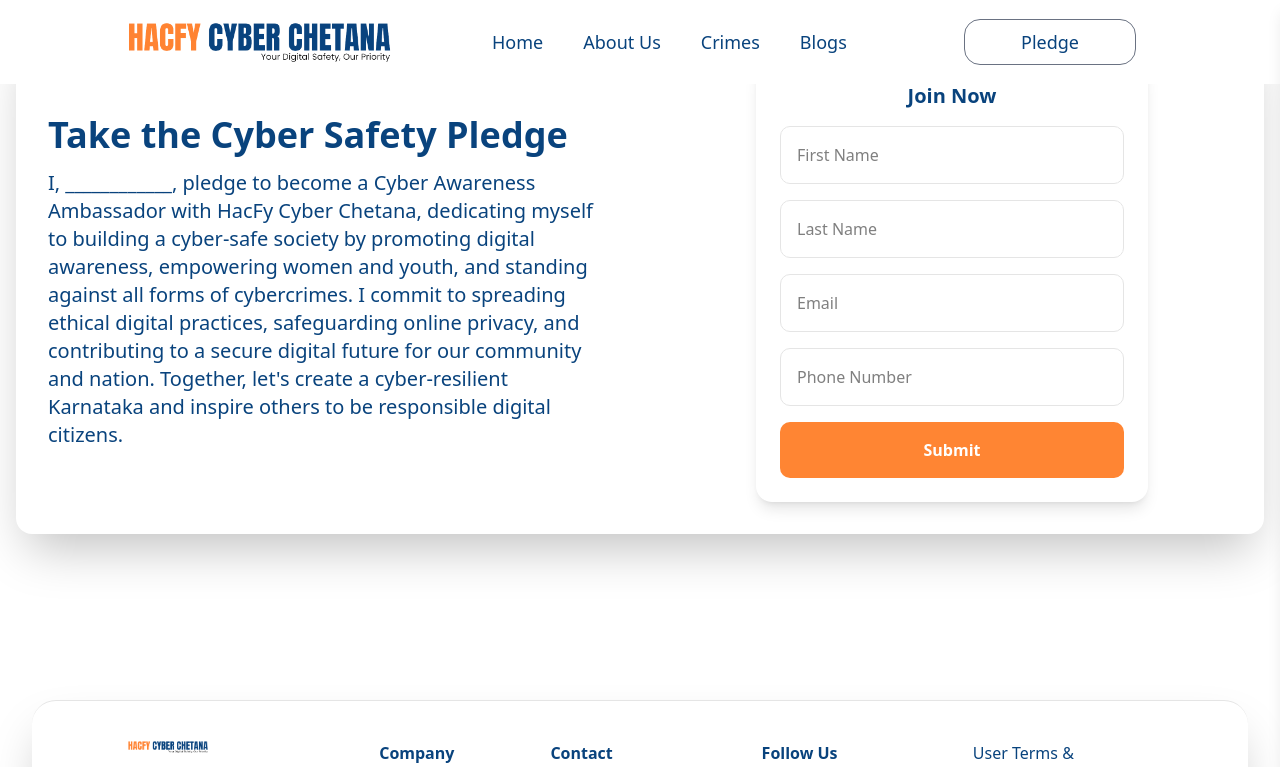
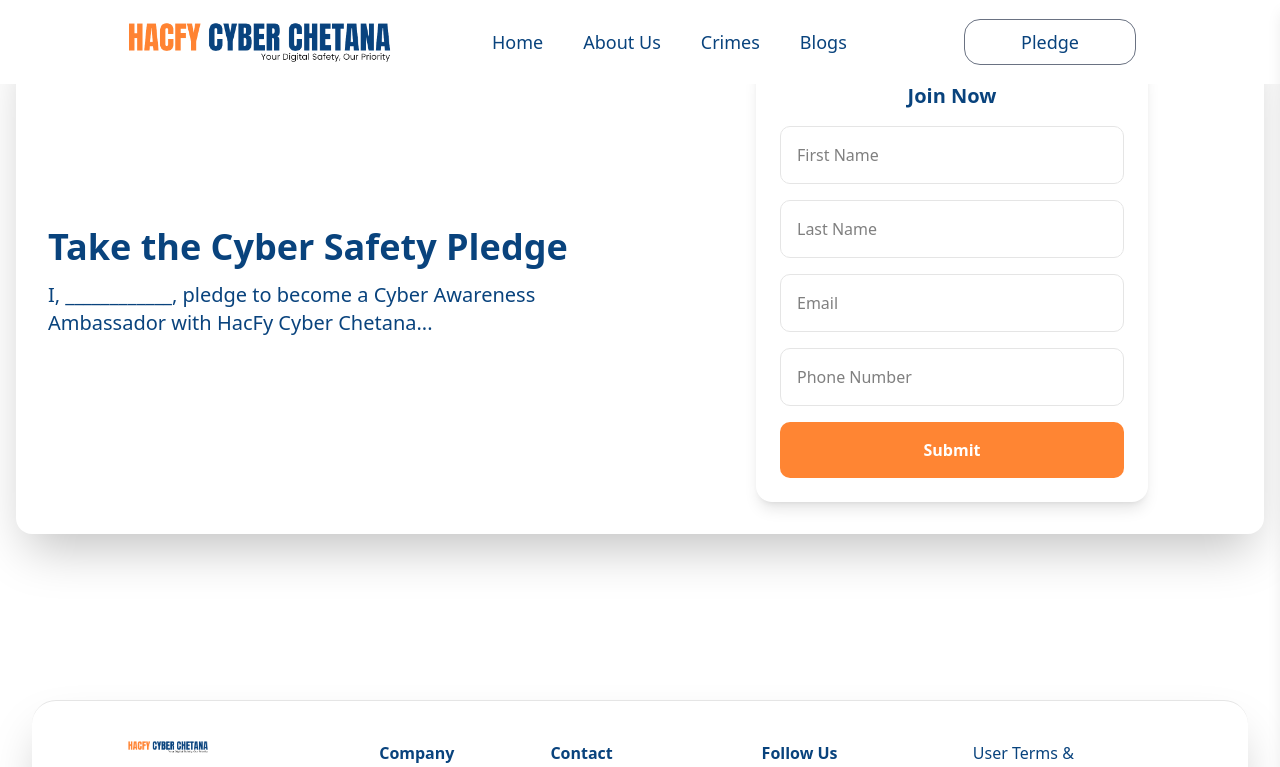
Before and after one commit to sujaykumar007/Hacfy-cyber-chetana, a Next.js app: page /login in a window 1280 px wide. Shown: the top 767 px of the page. Built offline with nearby package versions, Linux system fonts and the light colour scheme.

Commit message:
add toaster and loging sninner

```diff
--- a/app/homepage/header.tsx
+++ b/app/homepage/header.tsx
@@ -64,7 +64,7 @@
       <div className="absolute top-0 left-0 w-full h-full bg-black/50"></div>
 
 
-      <div className="absolute bottom-0 left-0 w-full h-3 bg-gradient-to-t from-[whitesmoke] to-transparent"></div>
+
 
 
       <div className="relative z-10 flex flex-col gap-y-6 max-w-3xl text-left text-white">
--- a/app/layout.tsx
+++ b/app/layout.tsx
@@ -3,6 +3,7 @@
 import { Poppins } from "next/font/google";
 import Navbar from "./MainLayout.tsx/Navbar";
 import Footer from "./MainLayout.tsx/Footer";
+import { Toaster } from "@/components/ui/sonner";
 
 // Load Poppins font
 const poppins = Poppins({
@@ -31,6 +32,7 @@
       <body className={`${poppins.variable} font-poppins antialiased`}>
         <Navbar />
         <main>{children}</main>
+            <Toaster  />
         <Footer />
       </body>
     </html>
--- a/app/login/login.tsx
+++ b/app/login/login.tsx
@@ -1,5 +1,138 @@
+// "use client";
+// import { useState } from "react";
+
+// export default function LoginForm() {
+//   const [formData, setFormData] = useState({
+//     firstName: "",
+//     lastName: "",
+//     email: "",
+//     phoneNumber: "",
+//   });
+
+//   const handleChange = (e: React.ChangeEvent<HTMLInputElement>) => {
+//     setFormData({ ...formData, [e.target.name]: e.target.value });
+//   };
+
+//   // frontend component
+//   const handleSubmit = async () => {
+//     const trimmedData = {
+//       firstName: formData.firstName.trim(),
+//       lastName: formData.lastName.trim(),
+//       email: formData.email.trim(),
+//       phoneNumber: formData.phoneNumber.trim(),
+//     };
+
+//     try {
+//       const response = await fetch('/api/email', {
+//         method: 'POST',
+//         headers: { 'Content-Type': 'application/json' },
+//         body: JSON.stringify(trimmedData),
+//       });
+
+//       if (!response.ok) {
+//         const errorData = await response.json();
+//         console.error("API Error:", errorData);
+//         alert('❌ Error: ' + errorData.error);
+//       } else {
+//         alert('✅ Registration successful! Check your email.');
+//         setFormData({ firstName: '', lastName: '', email: '', phoneNumber: '' });
+//       }
+
+//     } catch (error) {
+//       console.error("❌ Error:", error);
+//       alert('Something went wrong!');
+//     }
+//   };
+
+//   return (
+//     <section
+//       id="pledge"
+//       className="w-full flex justify-center items-start px-4 pb-10 h-screen md:min-h-screen  align-middle"
+//       style={{ alignItems: "center", marginTop: -100 }}
+//     >
+//       <div className="grid grid-cols-1 md:grid-cols-2 shadow-2xl rounded-2xl overflow-hidden w-full max-w-none mx-auto">
+//         <div className="flex flex-col justify-center items-center md:items-start text-center md:text-left px-6 py-8 md:px-8 md:py-12">
+//           <h1
+//             className="text-2xl sm:text-3xl md:text-4xl font-extrabold leading-tight"
+//             style={{ color: "var(--primary-blue)" }}
+//           >
+//             Take the Cyber Safety Pledge
+//           </h1>
+//           <p
+//             className="text-base sm:text-lg md:text-xl mt-3"
+//             style={{ color: "var(--primary-blue)" }}
+//           >
+//             I, ____________, pledge to become a Cyber Awareness Ambassador with
+//             HacFy Cyber Chetana, dedicating myself to building a cyber-safe
+//             society by promoting digital awareness, empowering women and youth,
+//             and standing against all forms of cybercrimes. I commit to
+//             spreading ethical digital practices, safeguarding online privacy,
+//             and contributing to a secure digital future for our community and
+//             nation. Together, let's create a cyber-resilient Karnataka and
+//             inspire others to be responsible digital citizens.
+//           </p>
+//         </div>
+
+//         <div className="flex justify-center items-center p-6 md:p-8">
+//           <div className="p-4 md:p-6 rounded-2xl shadow-lg w-full max-w-[95%] sm:max-w-[80%] md:max-w-[70%] bg-white">
+//             <h2
+//               className="text-lg md:text-xl font-semibold mb-3 md:mb-4 text-center"
+//               style={{ color: "var(--primary-blue)" }}
+//             >
+//               Join Now
+//             </h2>
+//             <div className="flex flex-col space-y-3 md:space-y-4">
+//               <input
+//                 className="p-3 md:p-4 text-black rounded-lg border focus:outline-none"
+//                 placeholder="First Name"
+//                 name="firstName"
+//                 type="text"
+//                 value={formData.firstName}
+//                 onChange={handleChange}
+//               />
+//               <input
+//                 className="p-3 md:p-4 text-black rounded-lg border focus:outline-none"
+//                 placeholder="Last Name"
+//                 name="lastName"
+//                 type="text"
+//                 value={formData.lastName}
+//                 onChange={handleChange}
+//               />
+//               <input
+//                 className="p-3 md:p-4 text-black rounded-lg border focus:outline-none"
+//                 placeholder="Email"
+//                 name="email"
+//                 type="email"
+//                 value={formData.email}
+//                 onChange={handleChange}
+//               />
+//               <input
+//                 className="p-3 md:p-4 text-black rounded-lg border focus:outline-none"
+//                 placeholder="Phone Number"
+//                 name="phoneNumber"
+//                 type="text"
+//                 value={formData.phoneNumber}
+//                 onChange={handleChange}
+//               />
+//               <button
+//                 className="text-white p-3 md:p-4 rounded-lg font-semibold transition"
+//                 style={{ backgroundColor: "var(--primary-orange)" }}
+//                 onClick={handleSubmit}
+//               >
+//                 Submit
+//               </button>
+//             </div>
+//           </div>
+//         </div>
+//       </div>
+//     </section>
+//   );
+// }
+
+
 "use client";
 import { useState } from "react";
+import { toast } from "sonner";
 
 export default function LoginForm() {
   const [formData, setFormData] = useState({
@@ -9,12 +142,15 @@
     phoneNumber: "",
   });
 
+  const [loading, setLoading] = useState(false);
+
   const handleChange = (e: React.ChangeEvent<HTMLInputElement>) => {
     setFormData({ ...formData, [e.target.name]: e.target.value });
   };
 
-  // frontend component
   const handleSubmit = async () => {
+    setLoading(true);
+
     const trimmedData = {
       firstName: formData.firstName.trim(),
       lastName: formData.lastName.trim(),
@@ -23,31 +159,32 @@
     };
 
     try {
-      const response = await fetch('/api/email', {
-        method: 'POST',
-        headers: { 'Content-Type': 'application/json' },
+      const response = await fetch("/api/email", {
+        method: "POST",
+        headers: { "Content-Type": "application/json" },
         body: JSON.stringify(trimmedData),
       });
 
       if (!response.ok) {
         const errorData = await response.json();
         console.error("API Error:", errorData);
-        alert('❌ Error: ' + errorData.error);
+        toast.error("❌ " + errorData.error);
       } else {
-        alert('✅ Registration successful! Check your email.');
-        setFormData({ firstName: '', lastName: '', email: '', phoneNumber: '' });
+        toast.success("✅ Registration successful! Check your email.");
+        setFormData({ firstName: "", lastName: "", email: "", phoneNumber: "" });
       }
-
     } catch (error) {
       console.error("❌ Error:", error);
-      alert('Something went wrong!');
+      toast.error("Something went wrong!");
+    } finally {
+      setLoading(false);
     }
   };
 
   return (
     <section
       id="pledge"
-      className="w-full flex justify-center items-start px-4 pb-10 h-screen md:min-h-screen  align-middle"
+      className="w-full flex justify-center items-start px-4 pb-10 h-screen md:min-h-screen align-middle"
       style={{ alignItems: "center", marginTop: -100 }}
     >
       <div className="grid grid-cols-1 md:grid-cols-2 shadow-2xl rounded-2xl overflow-hidden w-full max-w-none mx-auto">
@@ -63,13 +200,7 @@
             style={{ color: "var(--primary-blue)" }}
           >
             I, ____________, pledge to become a Cyber Awareness Ambassador with
-            HacFy Cyber Chetana, dedicating myself to building a cyber-safe
-            society by promoting digital awareness, empowering women and youth,
-            and standing against all forms of cybercrimes. I commit to
-            spreading ethical digital practices, safeguarding online privacy,
-            and contributing to a secure digital future for our community and
-            nation. Together, let's create a cyber-resilient Karnataka and
-            inspire others to be responsible digital citizens.
+            HacFy Cyber Chetana...
           </p>
         </div>
 
@@ -114,12 +245,18 @@
                 value={formData.phoneNumber}
                 onChange={handleChange}
               />
+
               <button
-                className="text-white p-3 md:p-4 rounded-lg font-semibold transition"
+                className="text-white p-3 md:p-4 rounded-lg font-semibold transition flex justify-center items-center"
                 style={{ backgroundColor: "var(--primary-orange)" }}
                 onClick={handleSubmit}
+                disabled={loading}
               >
-                Submit
+                {loading ? (
+                  <span className="animate-spin border-2 border-white border-t-transparent rounded-full w-5 h-5"></span>
+                ) : (
+                  "Submit"
+                )}
               </button>
             </div>
           </div>
--- /dev/null
+++ b/components/ui/sonner.tsx
@@ -0,0 +1,7 @@
+"use client"
+
+import { Toaster as Sonner } from "sonner"
+
+export function Toaster() {
+  return <Sonner richColors position="bottom-right" />
+}
--- a/package.json
+++ b/package.json
@@ -29,10 +29,12 @@
     "node-fetch": "^3.3.2",
     "nodemailer": "^6.10.1",
     "os": "^0.1.2",
+    "puppeteer": "^24.22.2",
     "puppeteer-core": "^10.4.0",
     "react": "^19.0.0",
     "react-dom": "^19.0.0",
     "react-router-dom": "^7.4.0",
+    "sonner": "^2.0.7",
     "swiper": "^11.2.5",
     "tailwind-merge": "^3.0.2",
     "tailwindcss-animate": "^1.0.7"
```
Also changed, not shown: 1 other file (tests, documents, lock files or other folders).
